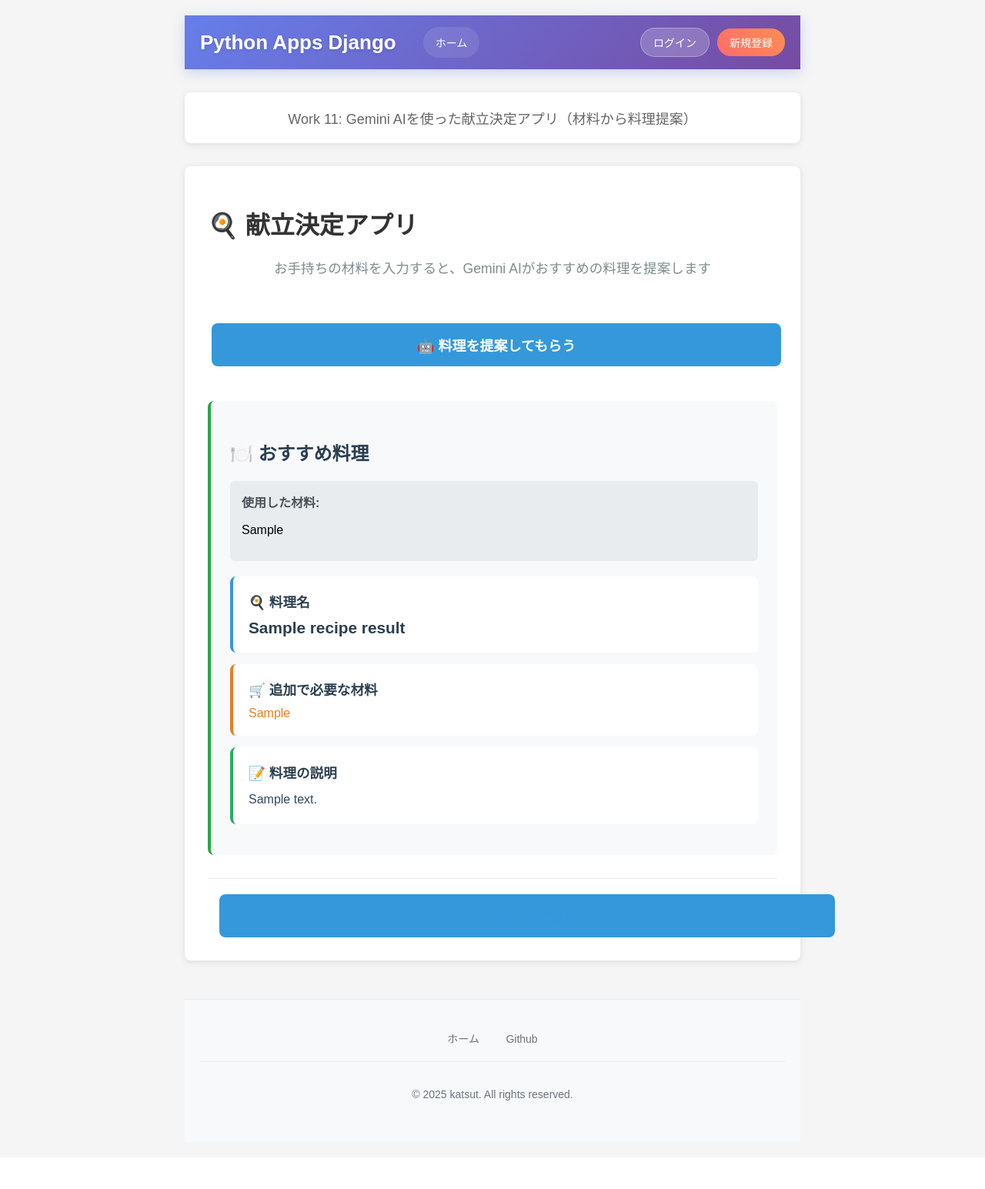
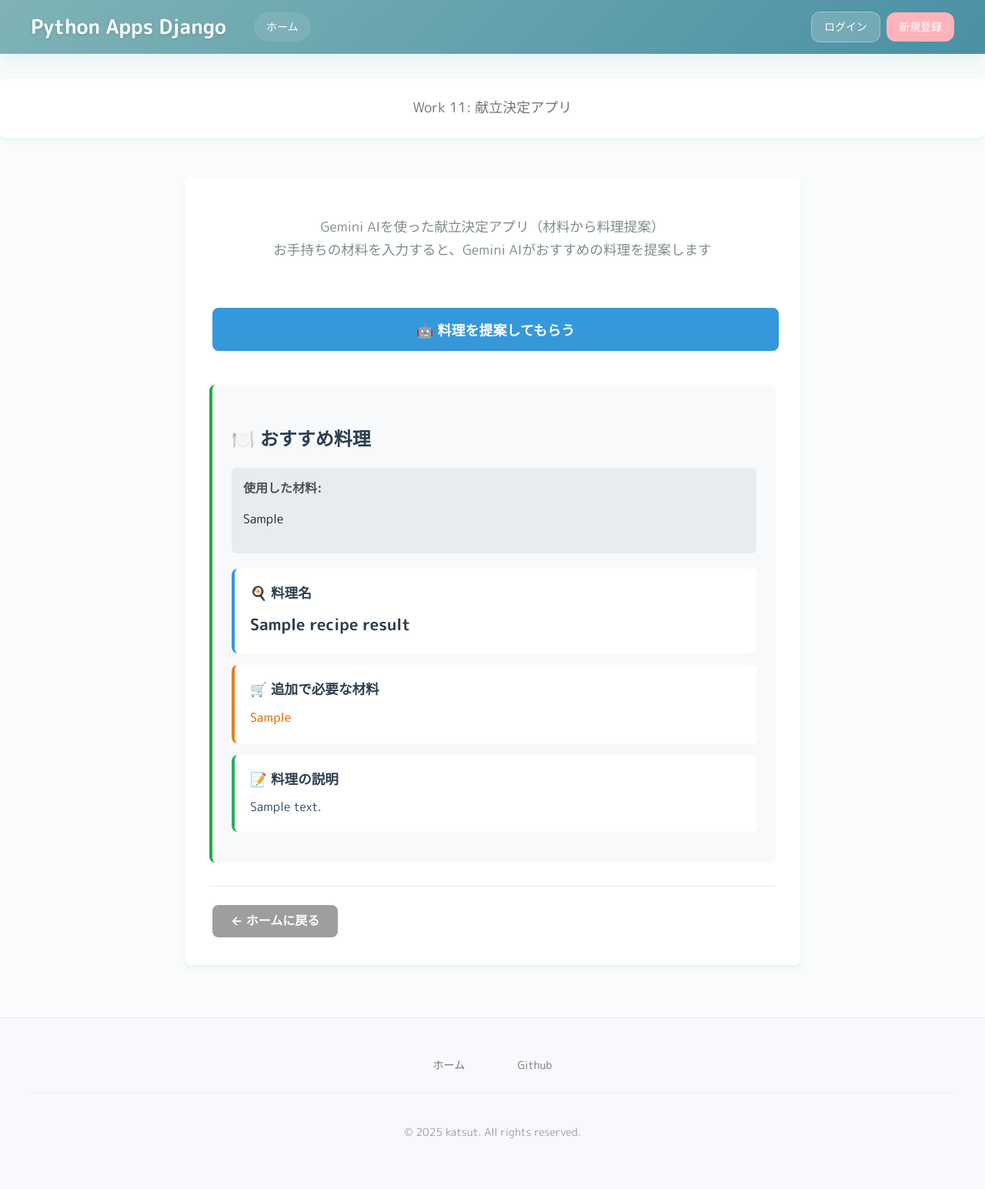
Before and after one commit to katsut/python-apps-django, a Django app: template work11/templates/work11/index.html in a window 1280 px wide. Shown: the whole page at 77% size. Before the commit the page ends 1430 px from the top, so only its background shows below. Run offline with Django 3.2, Linux system fonts and the light colour scheme; the template is opened without the code that fills it: most values are stand-ins (such as "Sample title", 1, 10 or a date in 2020).

Commit message:
improve design

```diff
--- a/static/css/base.css
+++ b/static/css/base.css
@@ -2,20 +2,32 @@
 
 /* 基本設定 */
 body {
-    font-family: Arial, sans-serif;
+    font-family: "M PLUS Rounded 1c", -apple-system, BlinkMacSystemFont, "Segoe UI", "Hiragino Sans", "Hiragino Kaku Gothic ProN", "Noto Sans JP", "Yu Gothic", "Meiryo", Roboto, Arial, sans-serif;
+    margin: 0;
+    padding: 0;
+    background-color: var(--bg-light);
+    color: var(--text-primary);
+    line-height: 1.6;
+    font-size: 16px;
+    font-weight: 400;
+}
+
+/* メインコンテンツのコンテナ */
+.main-content {
     max-width: 800px;
     margin: 0 auto;
     padding: 20px;
-    background-color: #f5f5f5;
+    min-height: 60vh;
+    margin-bottom: var(--space-xl);
 }
 
 /* ヘッダー */
 .header {
-    background: linear-gradient(135deg, #667eea 0%, #764ba2 100%);
+    background: linear-gradient(135deg, var(--primary-dark), #4A90A4);
     padding: 0;
     border-radius: 0;
-    box-shadow: 0 4px 15px rgba(102, 126, 234, 0.3);
-    margin-bottom: 30px;
+    box-shadow: var(--shadow-lg);
+    margin-bottom: var(--space-xl);
     position: sticky;
     top: 0;
     z-index: 1000;
@@ -39,16 +51,16 @@
 .header-brand {
     font-size: 26px;
     font-weight: bold;
-    color: white;
+    color: var(--text-white);
     text-decoration: none;
     margin: 0 20px 0 0;
     text-shadow: 0 2px 4px rgba(0,0,0,0.1);
-    transition: transform 0.2s ease;
+    transition: var(--transition-normal);
 }
 
 .header-brand:hover {
-    color: #f0f0f0;
-    transform: scale(1.05);
+    color: var(--text-white);
+    transform: var(--hover-scale);
 }
 
 .header-nav {
@@ -58,12 +70,12 @@
 }
 
 .header-nav a {
-    color: #fff;
+    color: var(--text-white);
     text-decoration: none;
-    margin: 0 15px;
-    padding: 10px 16px;
-    border-radius: 25px;
-    transition: all 0.3s ease;
+    margin: 0 var(--space-md);
+    padding: var(--space-sm) var(--space-md);
+    border-radius: var(--radius-full);
+    transition: var(--transition-normal);
     font-size: 14px;
     font-weight: 500;
     background: rgba(255,255,255,0.1);
@@ -72,19 +84,19 @@
 
 .header-nav a:hover {
     background: rgba(255,255,255,0.2);
-    transform: translateY(-2px);
-    box-shadow: 0 4px 8px rgba(0,0,0,0.1);
+    transform: var(--hover-lift);
+    box-shadow: var(--shadow-sm);
 }
 
 .header-user {
     display: flex;
     align-items: center;
-    color: white;
+    color: var(--text-white);
     height: 100%;
 }
 
 .header-user .user-info {
-    margin-right: 15px;
+    margin-right: var(--space-md);
     font-size: 14px;
     font-weight: 500;
     text-shadow: 0 1px 2px rgba(0,0,0,0.1);
@@ -98,14 +110,14 @@
 }
 
 .header-user-links a {
-    color: #fff;
+    color: var(--text-white);
     text-decoration: none;
-    margin-left: 10px;
-    padding: 8px 16px;
-    border-radius: 20px;
+    margin-left: var(--space-sm);
+    padding: var(--space-sm) var(--space-md);
+    border-radius: var(--radius-lg);
     font-size: 14px;
     font-weight: 500;
-    transition: all 0.3s ease;
+    transition: var(--transition-normal);
     display: flex;
     align-items: center;
 }
@@ -117,30 +129,30 @@
 
 .header-login-link:hover {
     background: rgba(255,255,255,0.3);
-    transform: translateY(-2px);
+    transform: var(--hover-lift);
 }
 
 .header-signup-link {
-    background: linear-gradient(45deg, #FF6B6B, #FF8E53);
+    background: var(--accent-color);
     border: none;
 }
 
 .header-signup-link:hover {
-    background: linear-gradient(45deg, #FF5252, #FF7043);
-    transform: translateY(-2px);
-    box-shadow: 0 4px 12px rgba(255, 107, 107, 0.4);
+    background: var(--accent-dark);
+    transform: var(--hover-lift);
+    box-shadow: var(--shadow-md);
 }
 
 .header-logout-btn {
-    background: linear-gradient(45deg, #FF6B6B, #FF5252);
-    color: white;
+    background: var(--accent-color);
+    color: var(--text-white);
     border: none;
-    padding: 8px 16px;
-    border-radius: 20px;
+    padding: var(--space-sm) var(--space-md);
+    border-radius: var(--radius-lg);
     cursor: pointer;
     font-size: 14px;
     font-weight: 500;
-    transition: all 0.3s ease;
+    transition: var(--transition-normal);
 }
 
 /* ヘッダー内のフォームの配置調整 */
@@ -151,34 +163,34 @@
 }
 
 .header-logout-btn:hover {
-    background: linear-gradient(45deg, #FF5252, #FF1744);
-    transform: translateY(-2px);
-    box-shadow: 0 4px 12px rgba(255, 107, 107, 0.4);
+    background: var(--accent-dark);
+    transform: var(--hover-lift);
+    box-shadow: var(--shadow-md);
 }
 
 .page-subtitle {
-    background: white;
-    padding: 20px;
-    border-radius: 8px;
-    box-shadow: 0 2px 10px rgba(0,0,0,0.1);
-    margin-bottom: 30px;
+    background: var(--bg-primary);
+    padding: var(--space-lg);
+    border-radius: var(--radius-md);
+    box-shadow: var(--shadow-md);
+    margin-bottom: var(--space-xl);
     text-align: center;
-    color: #666;
+    color: var(--text-secondary);
     font-size: 18px;
 }
 
 /* メインコンテンツ */
 .main-content {
     min-height: 60vh;
-    margin-bottom: 30px;
+    margin-bottom: var(--space-xl);
 }
 
 /* フッター */
 .footer {
-    background: #f8f9fa;
-    padding: 40px 20px;
-    margin-top: 50px;
-    border-top: 1px solid #e9ecef;
+    background: var(--bg-secondary);
+    padding: var(--space-2xl) var(--space-lg);
+    margin-top: var(--space-2xl);
+    border-top: 1px solid var(--border-light);
     text-align: center;
 }
 
@@ -188,90 +200,124 @@
 }
 
 .footer-links {
-    margin-bottom: 20px;
+    margin-bottom: var(--space-lg);
 }
 
 .footer-links a {
-    color: #6c757d;
+    color: var(--text-secondary);
     text-decoration: none;
-    margin: 0 15px;
+    margin: 0 var(--space-md);
     font-size: 14px;
-    transition: color 0.2s;
+    transition: var(--transition-normal);
+    padding: var(--space-sm) var(--space-md);
+    border-radius: var(--radius-md);
 }
 
 .footer-links a:hover {
-    color: #007bff;
+    color: var(--primary-color);
+    background: var(--bg-primary);
+    transform: var(--hover-lift);
 }
 
 .footer-copyright {
-    color: #6c757d;
+    color: var(--text-muted);
     font-size: 14px;
-    border-top: 1px solid #e9ecef;
-    padding-top: 20px;
+    border-top: 1px solid var(--border-light);
+    padding-top: var(--space-lg);
 }
 
 /* 共通コンテナ */
 .container {
-    background: white;
-    padding: 30px;
-    border-radius: 8px;
-    box-shadow: 0 2px 10px rgba(0,0,0,0.1);
+    background: var(--bg-primary);
+    padding: var(--space-xl);
+    border-radius: var(--radius-md);
+    box-shadow: var(--shadow-md);
 }
 
 .container img {
     max-width: 100%;
     height: auto;
-    border-radius: 8px;
-    margin: 20px 0;
-    box-shadow: 0 4px 10px rgba(0,0,0,0.2);
+    border-radius: var(--radius-md);
+    margin: var(--space-lg) 0;
+    box-shadow: var(--shadow-lg);
 }
 
 /* 共通見出し */
-h1, h2, h3 {
-    color: #333;
+h1, h2, h3, h4, h5, h6 {
+    color: var(--text-primary);
+    line-height: 1.4;
+    margin-top: 1.2em;
+    margin-bottom: 0.8em;
+    font-weight: 600;
+}
+
+h1 {
+    font-size: 2.2em;
+    margin-top: 0;
+}
+
+h2 {
+    font-size: 1.8em;
+}
+
+h3 {
+    font-size: 1.4em;
+}
+
+p {
+    line-height: 1.7;
+    margin-bottom: 1em;
 }
 
 /* 共通ボタン */
 .btn {
     display: inline-block;
-    padding: 10px 20px;
-    background-color: #007bff;
-    color: white;
+    padding: var(--space-sm) var(--space-lg);
+    background: var(--primary-color);
+    color: var(--gray-800);
     text-decoration: none;
-    border-radius: 4px;
+    border-radius: var(--radius-md);
     border: none;
     cursor: pointer;
     font-weight: bold;
-    transition: background-color 0.2s;
-    margin: 5px;
+    transition: var(--transition-normal);
+    margin: var(--space-xs);
 }
 
 .btn:hover {
-    background-color: #0056b3;
+    background: var(--primary-dark);
+    transform: var(--hover-lift);
+    box-shadow: var(--shadow-md);
 }
 
 .btn-success {
-    background-color: #28a745;
+    background: var(--success-color);
+    color: var(--success-dark);
 }
 
 .btn-success:hover {
-    background-color: #218838;
+    background: var(--success-dark);
+    color: var(--text-white);
 }
 
 .btn-danger {
-    background-color: #dc3545;
+    background: var(--danger-color);
+    color: var(--danger-dark);
 }
 
 .btn-danger:hover {
-    background-color: #c82333;
+    background: var(--danger-dark);
+    color: var(--text-white);
 }
 
 .btn-secondary {
-    background-color: #6c757d;
+    background: var(--gray-500);
+    color: var(--text-white);
 }
 
 .btn-secondary:hover {
-    background-color: #5a6268;
+    background: var(--gray-600);
+    color: var(--text-white);
 }
 
 /* 共通テーブル */
--- /dev/null
+++ b/static/css/colors.css
@@ -0,0 +1,95 @@
+/* ポップなカラーテーマ - CSS Custom Properties */
+
+:root {
+  /* === プライマリカラー（メインカラー） === */
+  --primary-color: #A8DADC;         /* ソフトブルー */
+  --primary-light: #E3F2F3;         /* ペールブルー */
+  --primary-dark: #7FB3B6;          /* ダークソフトブルー */
+
+  /* === セカンダリカラー（アクセントカラー） === */
+  --secondary-color: #F1FAEE;       /* オフホワイト */
+  --secondary-light: #FFFFFF;       /* ピュアホワイト */
+  --secondary-dark: #E8F4F1;        /* ライトグレイッシュ */
+
+  /* === アクセントカラー === */
+  --accent-color: #FFB3BA;          /* ソフトピンク */
+  --accent-light: #FFE0E3;          /* ペールピンク */
+  --accent-dark: #FF8A95;           /* ダークソフトピンク */
+
+  /* === 状態カラー === */
+  --success-color: #B8E6B8;         /* ソフトグリーン */
+  --success-light: #E8F5E8;         /* ペールグリーン */
+  --success-dark: #90C695;          /* ダークソフトグリーン */
+
+  --warning-color: #FFE5B4;         /* ソフトオレンジ */
+  --warning-light: #FFF3D9;         /* ペールオレンジ */
+  --warning-dark: #FFCC80;          /* ダークソフトオレンジ */
+
+  --danger-color: #FFCCCB;          /* ソフトレッド */
+  --danger-light: #FFE6E6;          /* ペールレッド */
+  --danger-dark: #FF9A98;           /* ダークソフトレッド */
+
+  /* === ニュートラルカラー（グレー系） === */
+  --gray-50: #FAFAFA;
+  --gray-100: #F5F5F5;
+  --gray-200: #EEEEEE;
+  --gray-300: #E0E0E0;
+  --gray-400: #BDBDBD;
+  --gray-500: #9E9E9E;
+  --gray-600: #757575;
+  --gray-700: #616161;
+  --gray-800: #424242;
+  --gray-900: #212121;
+
+  /* === 背景カラー === */
+  --bg-primary: #FFFFFF;            /* 白背景 */
+  --bg-secondary: #F8F9FF;          /* 薄紫背景 */
+  --bg-light: #FAFBFC;              /* 薄いグレー背景 */
+  --bg-dark: var(--gray-800);       /* ダーク背景 */
+
+  /* === テキストカラー === */
+  --text-primary: var(--gray-900);  /* メインテキスト */
+  --text-secondary: var(--gray-600); /* セカンダリテキスト */
+  --text-muted: var(--gray-500);    /* ミュートテキスト */
+  --text-white: #FFFFFF;            /* 白テキスト */
+
+  /* === ボーダーカラー === */
+  --border-light: var(--gray-200);
+  --border-medium: var(--gray-300);
+  --border-dark: var(--gray-400);
+
+  /* === シャドウ === */
+  --shadow-sm: 0 1px 3px rgba(168, 218, 220, 0.15);
+  --shadow-md: 0 4px 6px rgba(168, 218, 220, 0.2);
+  --shadow-lg: 0 10px 25px rgba(168, 218, 220, 0.25);
+  --shadow-xl: 0 20px 40px rgba(168, 218, 220, 0.3);
+
+  /* === グラデーション（簡素化） === */
+  --gradient-primary: linear-gradient(135deg, var(--primary-color), var(--accent-color));
+  --gradient-soft: linear-gradient(135deg, var(--primary-light), var(--secondary-color));
+  --gradient-accent: linear-gradient(135deg, var(--accent-light), var(--accent-color));
+
+  /* === ホバーエフェクト === */
+  --hover-lift: translateY(-2px);
+  --hover-scale: scale(1.05);
+
+  /* === トランジション === */
+  --transition-fast: 0.15s ease-in-out;
+  --transition-normal: 0.3s ease-in-out;
+  --transition-slow: 0.5s ease-in-out;
+
+  /* === ボーダーラディウス === */
+  --radius-sm: 4px;
+  --radius-md: 8px;
+  --radius-lg: 12px;
+  --radius-xl: 16px;
+  --radius-full: 50px;
+
+  /* === スペーシング === */
+  --space-xs: 4px;
+  --space-sm: 8px;
+  --space-md: 16px;
+  --space-lg: 24px;
+  --space-xl: 32px;
+  --space-2xl: 48px;
+}
--- a/templates/base.html
+++ b/templates/base.html
@@ -5,6 +5,14 @@
     <meta charset="UTF-8">
     <meta name="viewport" content="width=device-width, initial-scale=1.0">
     <title>{% block title %}Python Apps Django{% endblock %}</title>
+
+    <!-- Google Fonts - かわいいフォント -->
+    <link rel="preconnect" href="https://fonts.googleapis.com">
+    <link rel="preconnect" href="https://fonts.gstatic.com" crossorigin>
+    <link href="https://fonts.googleapis.com/css2?family=M+PLUS+Rounded+1c:wght@300;400;500;700&display=swap" rel="stylesheet">
+
+    <!-- Colors CSS (must be loaded first) -->
+    <link rel="stylesheet" type="text/css" href="{% static 'css/colors.css' %}">
 
     <!-- Base CSS -->
     <link rel="stylesheet" type="text/css" href="{% static 'css/base.css' %}">
--- a/work11/static/css/style.css
+++ b/work11/static/css/style.css
@@ -36,7 +36,8 @@
     border-color: #3498db;
 }
 
-.btn {
+/* フォーム内のボタンのみカスタマイズ */
+.form-section .btn {
     background-color: #3498db;
     color: white;
     padding: 15px 30px;
@@ -49,11 +50,11 @@
     margin-top: 20px;
 }
 
-.btn:hover {
+.form-section .btn:hover {
     background-color: #2980b9;
 }
 
-.btn:disabled {
+.form-section .btn:disabled {
     background-color: #bdc3c7;
     cursor: not-allowed;
 }
@@ -119,19 +120,19 @@
 }
 
 .nav-links {
-    text-align: center;
+    text-align: left;
     margin-top: 30px;
     padding-top: 20px;
     border-top: 1px solid #e9ecef;
 }
 
-.nav-links a {
+.nav-links a:not(.btn) {
     color: #3498db;
     text-decoration: none;
     margin: 0 15px;
 }
 
-.nav-links a:hover {
+.nav-links a:not(.btn):hover {
     text-decoration: underline;
 }
 
--- a/work11/templates/work11/index.html
+++ b/work11/templates/work11/index.html
@@ -4,7 +4,7 @@
 {% block title %}Work 11 - 献立決定アプリ - Gemini AI{% endblock %}
 
 {% block subtitle %}
-<div class="page-subtitle">Work 11: Gemini AIを使った献立決定アプリ（材料から料理提案）</div>
+<div class="page-subtitle">Work 11: 献立決定アプリ</div>
 {% endblock %}
 
 {% block extra_css %}
@@ -13,8 +13,11 @@
 
 {% block content %}
 <div class="container">
-        <h1>🍳 献立決定アプリ</h1>
-        <p class="subtitle">お手持ちの材料を入力すると、Gemini AIがおすすめの料理を提案します</p>
+
+        <p class="subtitle">
+            Gemini AIを使った献立決定アプリ（材料から料理提案）<br>
+            お手持ちの材料を入力すると、Gemini AIがおすすめの料理を提案します
+        </p>
 
         <!-- メッセージ表示 -->
         {% if messages %}
```
Also changed, not shown: work09/static/work09/style.css (+20 -13 lines), work12/static/work12/style.css (+75 -46 lines).
